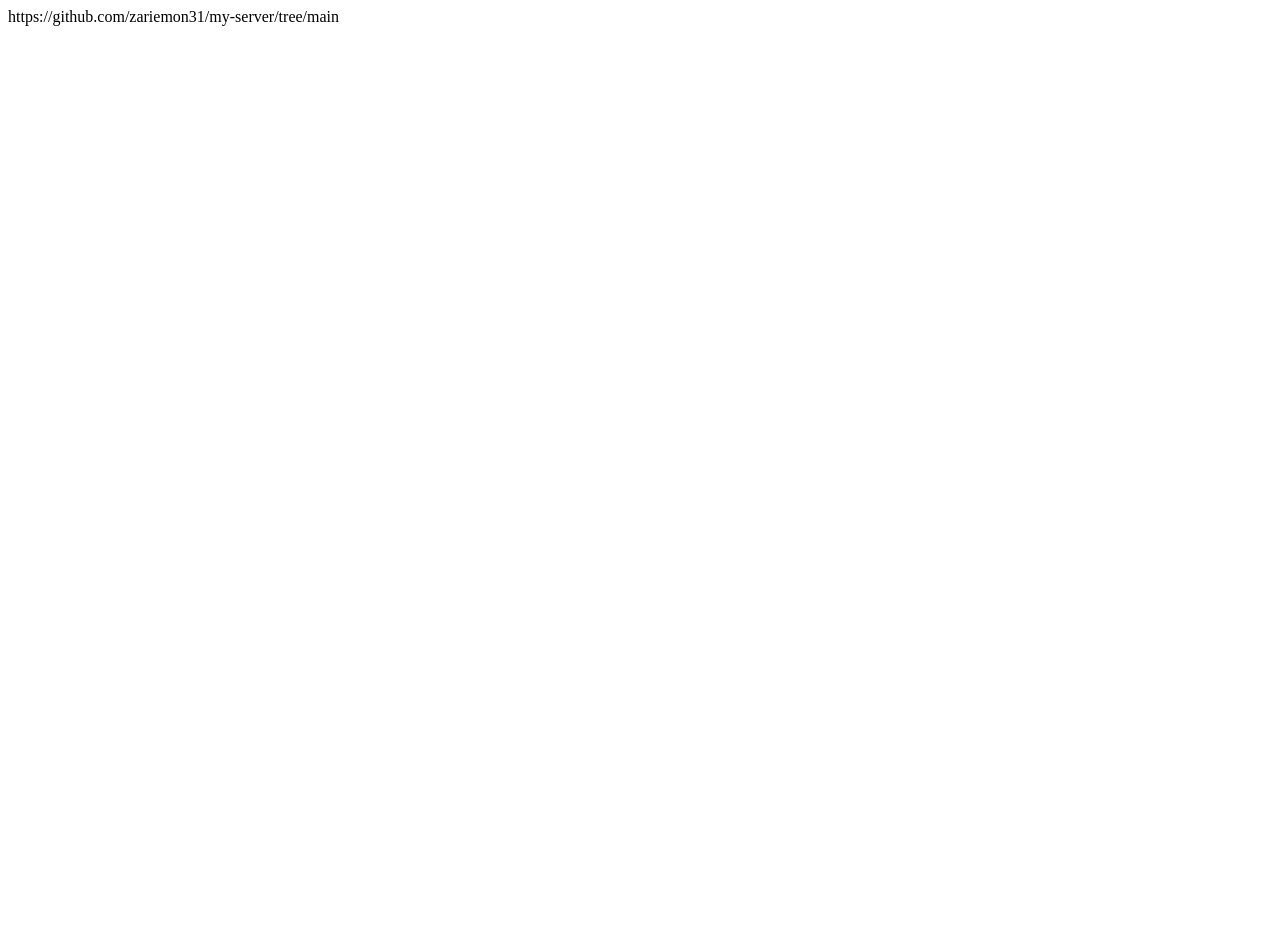
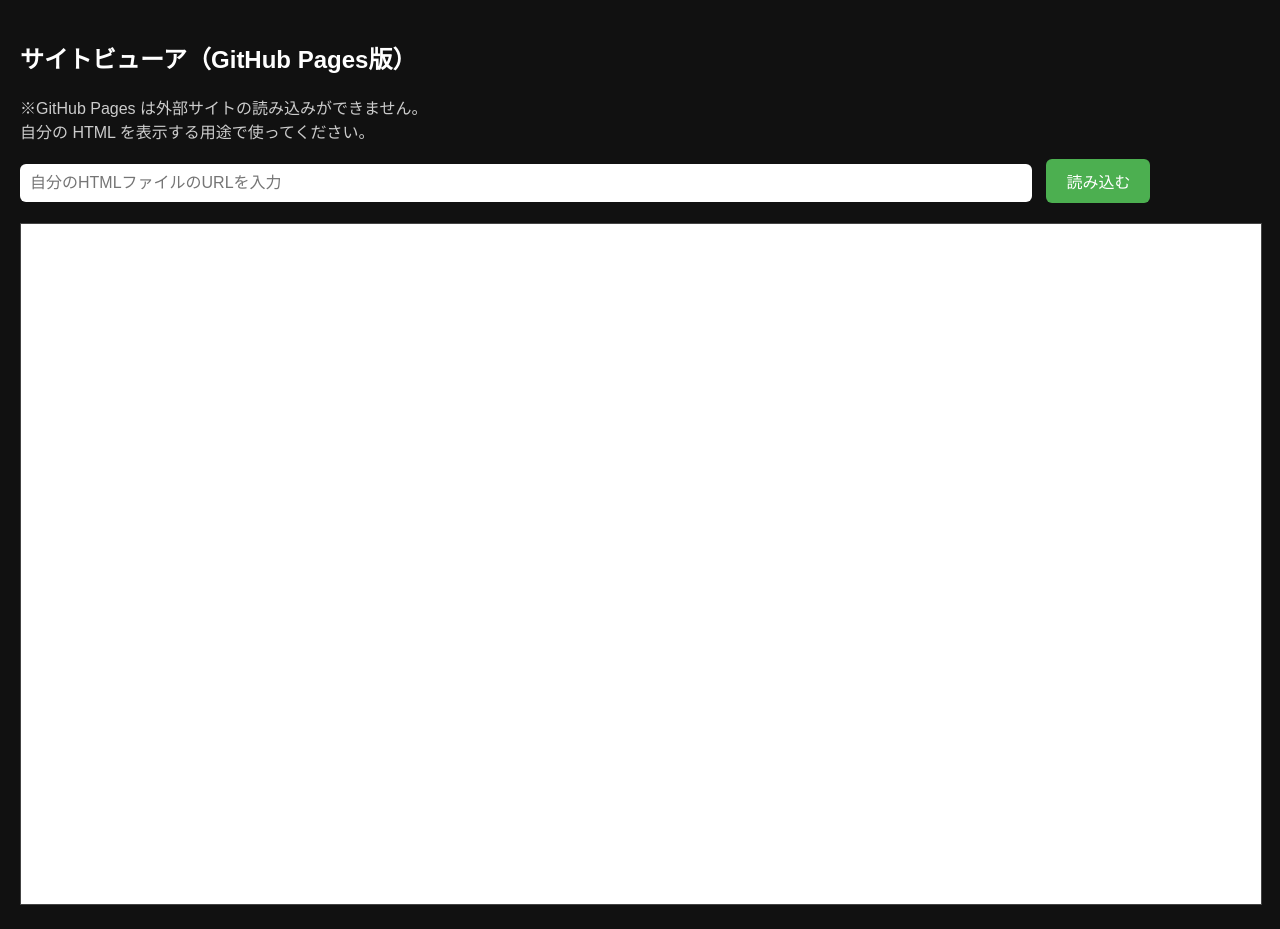
Before and after one commit to zariemon31/my-server, a website: page index.html in a window 1280 px wide. Before the commit the page ends 800 px from the top, so only its background shows below. Drawn offline with Linux system fonts and the light colour scheme.

Commit message:
Update index.html

```diff
--- a/index.html
+++ b/index.html
@@ -1 +1,57 @@
-https://github.com/zariemon31/my-server/tree/main
+<!DOCTYPE html>
+<html lang="ja">
+<head>
+  <meta charset="UTF-8">
+  <title>My Viewer</title>
+  <style>
+    body {
+      font-family: sans-serif;
+      background: #111;
+      color: #fff;
+      margin: 0;
+      padding: 20px;
+    }
+    #urlInput {
+      width: 80%;
+      padding: 10px;
+      font-size: 16px;
+      border-radius: 6px;
+      border: none;
+      outline: none;
+    }
+    #loadBtn {
+      padding: 10px 20px;
+      font-size: 16px;
+      margin-left: 10px;
+      border: none;
+      border-radius: 6px;
+      background: #4caf50;
+      color: white;
+      cursor: pointer;
+    }
+    #viewer {
+      width: 100%;
+      height: 85vh;
+      margin-top: 20px;
+      border: 1px solid #444;
+      background: #fff;
+    }
+  </style>
+</head>
+<body>
+
+  <h2>サイトビューア（GitHub Pages版）</h2>
+
+  <p style="color:#ccc;">
+    ※GitHub Pages は外部サイトの読み込みができません。<br>
+    自分の HTML を表示する用途で使ってください。
+  </p>
+
+  <input id="urlInput" type="text" placeholder="自分のHTMLファイルのURLを入力">
+  <button id="loadBtn" onclick="loadSite()">読み込む</button>
+
+  <iframe id="viewer"></iframe>
+
+  <script src="main.js"></script>
+</body>
+</html>
```
